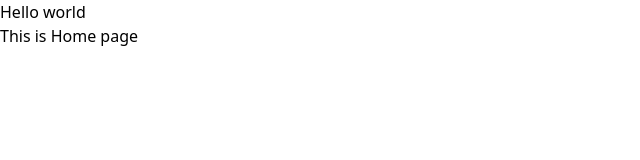
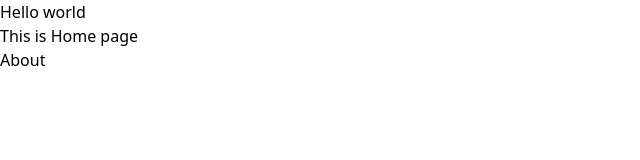
Before and after one commit to Junayed5/Ice-cream, a React (Vite) app: page / in a window 1280 px wide. Shown: the top 160 px of the page, without its empty margins (0-640 px from the left). Built offline with nearby package versions, Linux system fonts and the light colour scheme.

Commit message:
routers setup

```diff
--- a/package.json
+++ b/package.json
@@ -10,9 +10,12 @@
     "preview": "vite preview"
   },
   "dependencies": {
+    "localforage": "^1.10.0",
+    "match-sorter": "^6.3.3",
     "react": "^18.2.0",
     "react-dom": "^18.2.0",
-    "react-router-dom": "^6.21.3"
+    "react-router-dom": "^6.21.3",
+    "sort-by": "^1.2.0"
   },
   "devDependencies": {
     "@types/react": "^18.2.43",
--- a/src/App.jsx
+++ b/src/App.jsx
@@ -1,14 +1,13 @@
-import { RouterProvider } from 'react-router-dom'
-import './App.css'
-import routes from './routers/routes'
+import { RouterProvider } from "react-router-dom";
+import "./App.css";
+import router from "./routers/routers";
 
 function App() {
-
   return (
-    <div>
-      <RouterProvider router={routes}/>
-    </div>
-  )
+    <>
+      <RouterProvider router={router}/>
+    </>
+  );
 }
 
-export default App
+export default App;
--- a/src/pages/Home.jsx
+++ b/src/pages/Home.jsx
@@ -1,9 +1,11 @@
 import React from 'react';
+import { Link } from 'react-router-dom';
 
 const Home = () => {
     return (
         <div>
             <h1>This is Home page</h1>
+            <Link to={"/about"} >About</Link>
         </div>
     );
 };
--- /dev/null
+++ b/src/routers/routers.jsx
@@ -0,0 +1,23 @@
+import { createBrowserRouter } from "react-router-dom";
+import Main from "../layout/Main";
+import Home from "../pages/Home";
+import About from "../pages/About";
+
+const router = createBrowserRouter([
+    {
+        path: "/",
+        element : <Main/>,
+        children : [
+            {
+                path: "/",
+                element : <Home/>
+            },
+            {
+                path : "/about",
+                element : <About/>
+            }
+        ]
+    }
+]);
+
+export default router;
```
Also changed, not shown: src/routers/routes.js (deleted, +0 -23 lines), 1 other file (tests, documents, lock files or other folders).
